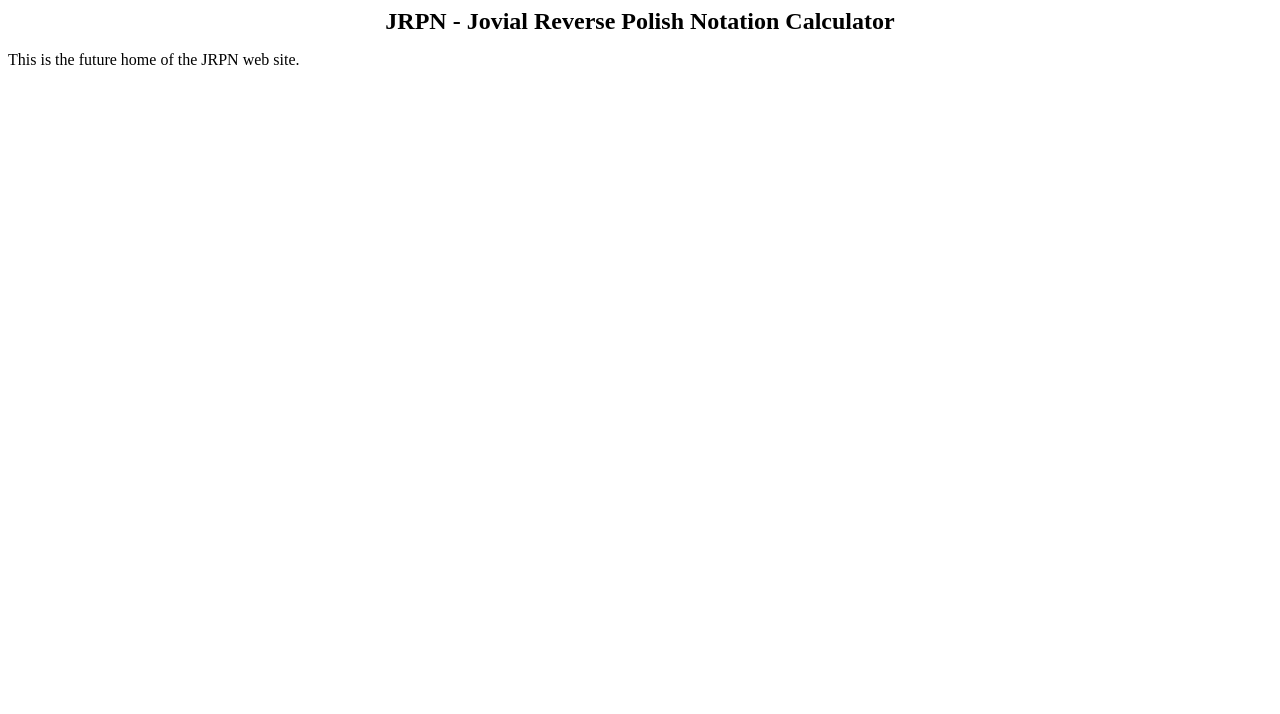
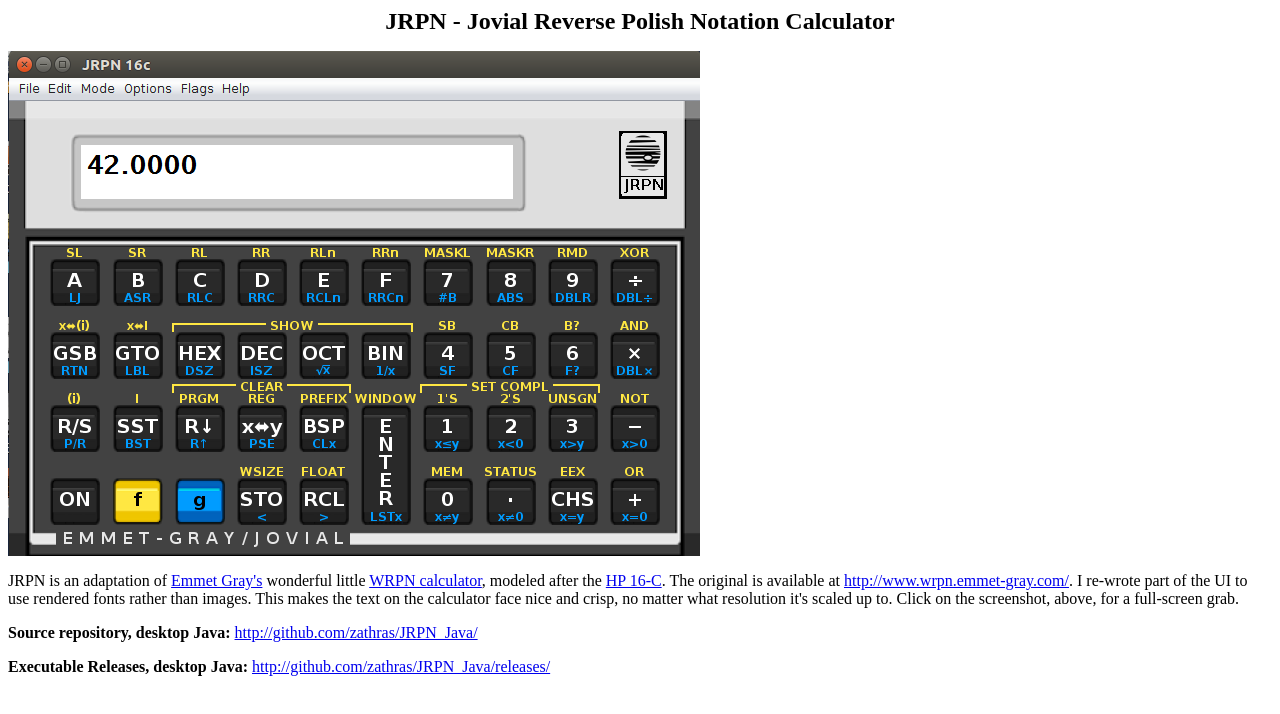
Before and after one commit to zathras/JRPN_Java, a plain HTML site: page docs/index.html in a window 1280 px wide. Drawn offline with Linux system fonts and the light colour scheme.

Commit message:
Made external website

```diff
--- a/docs/index.html
+++ b/docs/index.html
@@ -2,7 +2,7 @@
 <html lang="en">
 <head>
 <title>
-JRPN - Reverse Polish Notation Calculator
+Jovial RPN - Reverse Polish Notation Calculator
 </title>
 <meta http-equiv="Content-Type" content="text/html; charset=UTF-8">
 <meta name="keywords" content="calculator, RPN">
@@ -14,8 +14,27 @@ JRPN - Reverse Polish Notation Calculator
 <center><b><font size="+2">
     JRPN - Jovial Reverse Polish Notation Calculator
 </font></b></center>
+
 <p>
-This is the future home of the JRPN web site.
+<a href="jrpn_screenshot_huge.png">
+    <img src="jrpn_screenshot.png"alt="Screenshot" style="max-width:100%;"></a></p>
+
+<p>JRPN is an adaptation of <a href="http://www.emmet-gray.com/" rel="nofollow">Emmet Gray's</a>
+wonderful little <a href="http://www.wrpn.emmet-gray.com/">WRPN
+calculator</a>, modeled after the <a href="https://en.wikipedia.org/wiki/HP-16C" rel="nofollow">HP 16-C</a>.
+The original is available at
+<a href="http://www.wrpn.emmet-gray.com/" rel="nofollow">http://www.wrpn.emmet-gray.com/</a>.
+I re-wrote part of the UI to use rendered fonts rather than images.  This
+makes the text on the calculator face nice and crisp, no matter what
+resolution it's scaled up to.  Click on the screenshot, above, for a full-screen
+grab.
+</p><p>
+<b>Source repository, desktop Java:  </b>
+<a href="http://github.com/zathras/JRPN_Java/">http://github.com/zathras/JRPN_Java/</a>
+</p><p>
+<b>Executable Releases, desktop Java:  </b>
+<a href="http://github.com/zathras/JRPN_Java/releases/">http://github.com/zathras/JRPN_Java/releases/</a>
 </p>
+
 </body>
 </html>
```
Also changed, not shown: README.dir/screenshot_huge.png (deleted), README.dir/screenshot_small.png (deleted), docs/jrpn_screenshot_huge.png (added), 1 other file.
